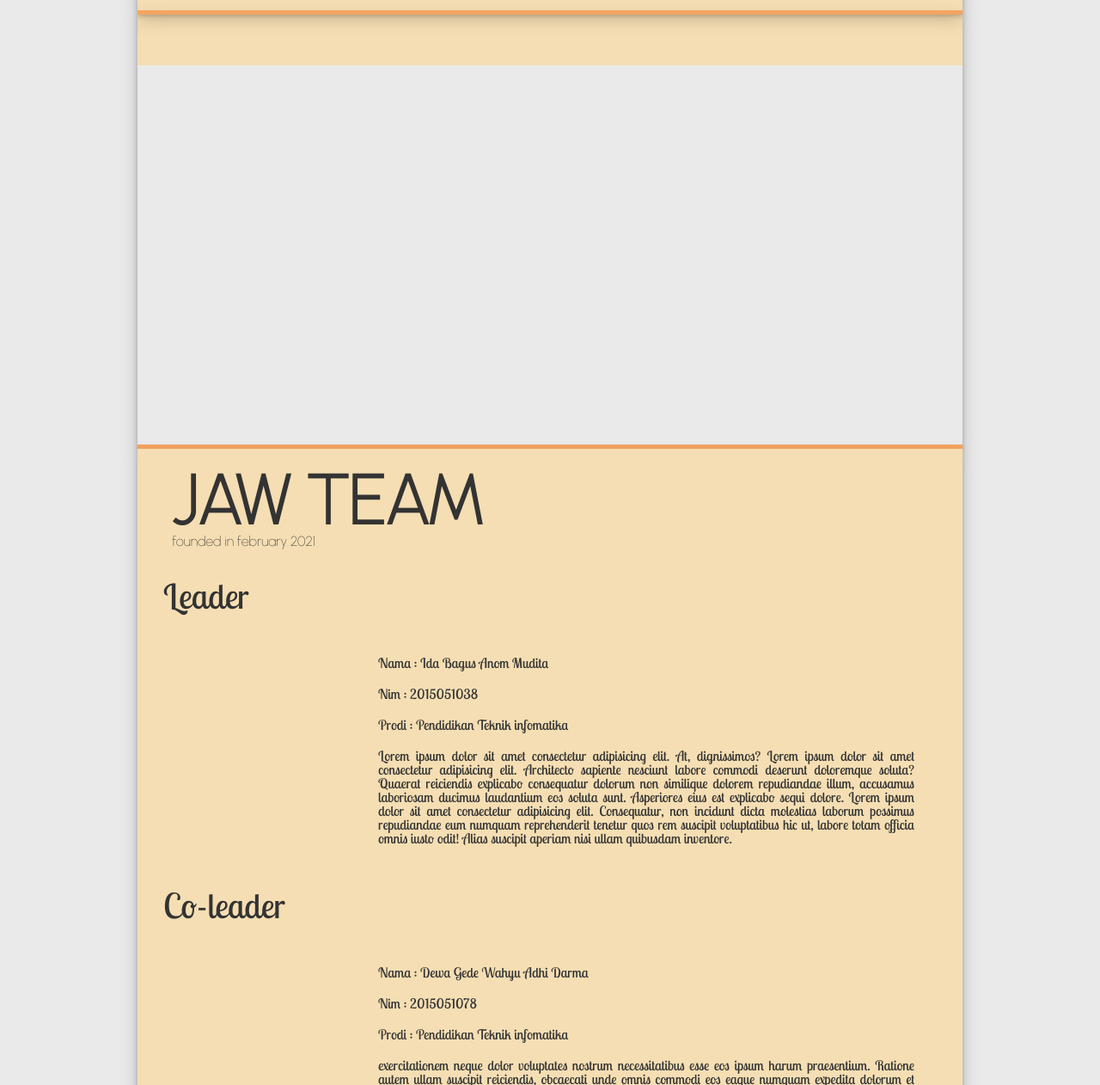
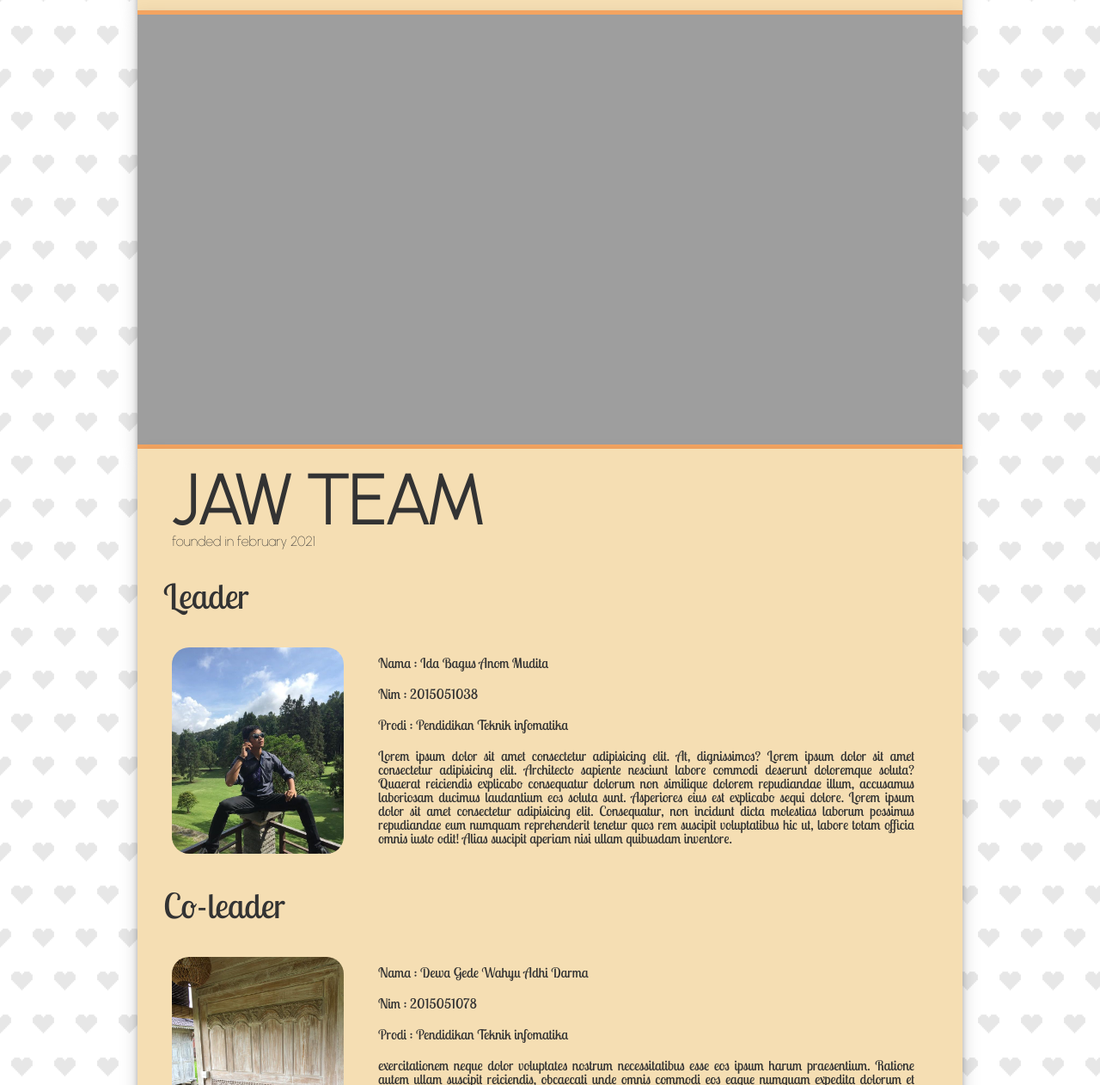
Before and after one commit to anommudita/jaw-team-Tugas1, a plain HTML site: page index.html in a window 1280 px wide. Shown: the part 184-1446 px from the top of the page at 86% size. Drawn offline with Linux system fonts and the light colour scheme; the site is published under a folder, as on GitHub Pages, so addresses that start at the root find nothing.

Commit message:
Update style.css

```diff
--- a/style.css
+++ b/style.css
@@ -168,7 +168,7 @@ table {
 body {
     background-color: #eaeaea;
     color: #333333;
-    background-image: url(/img/pixel-heart.png);
+    background-image: url(img/pixel-heart.png);
 }
 
 .container {
@@ -212,7 +212,7 @@ body {
 }
 
 .banner {
-    background-image: url(/img/jaw.jpg);
+    background-image: url(img/jaw.jpg);
     height: 500px;
     margin: auto;
     background-size: cover;
@@ -260,7 +260,7 @@ body {
 
 /* leader */
 .leader .anom {
-    background-image: url(/img/Anom\ Mudita\ _Keren.jpeg);
+    background-image: url(img/Anom\ Mudita\ _Keren.jpeg);
     height: 240px;
     width: 200px;
     background-size: cover;
@@ -325,7 +325,7 @@ body {
 }
 
 .co-leader .wahade {
-    background-image: url(/img/wahade_keren.jpeg);
+    background-image: url(img/wahade_keren.jpeg);
     width: 200px;
     height: 240px;
     background-size: cover;
@@ -384,7 +384,7 @@ body {
 }
 
 .secretary .james {
-    background-image: url(/img/james_keren.jpeg);
+    background-image: url(img/james_keren.jpeg);
     width: 200px;
     height: 240px;
     background-size: cover;
```
